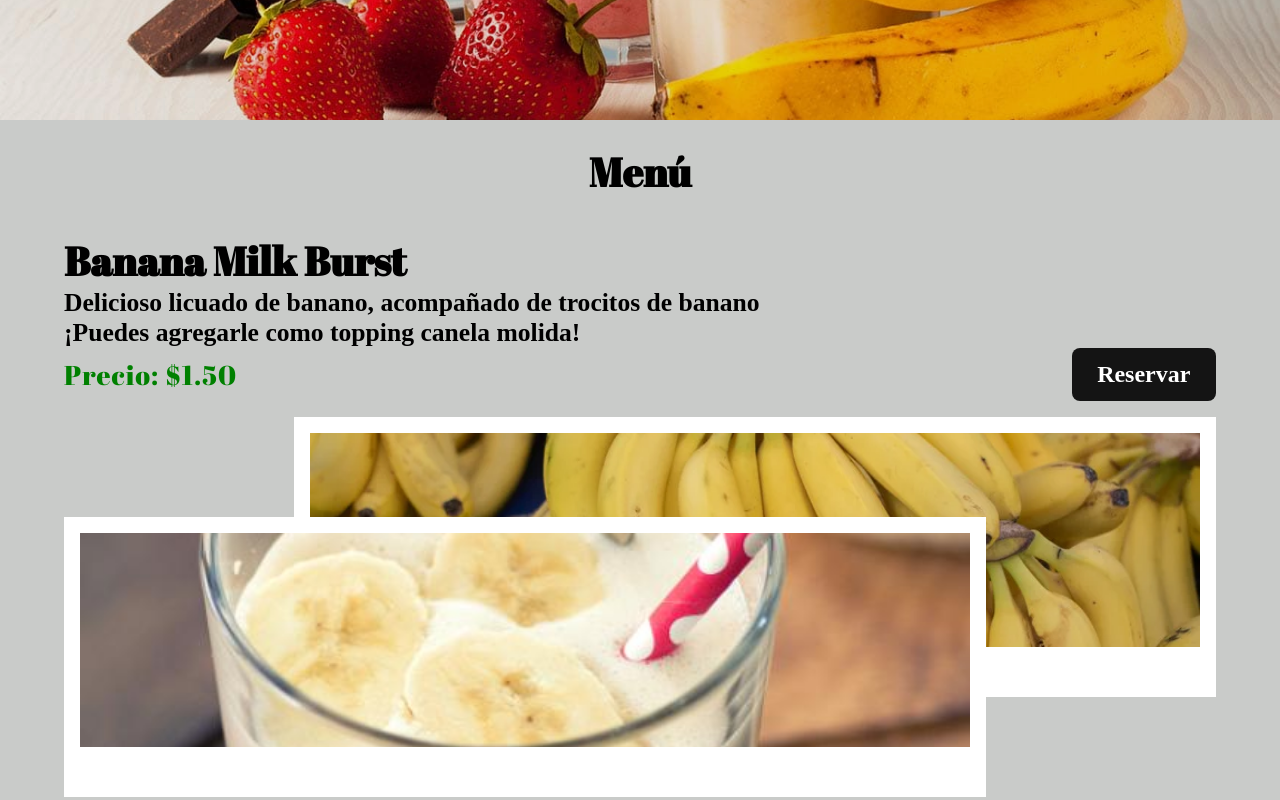
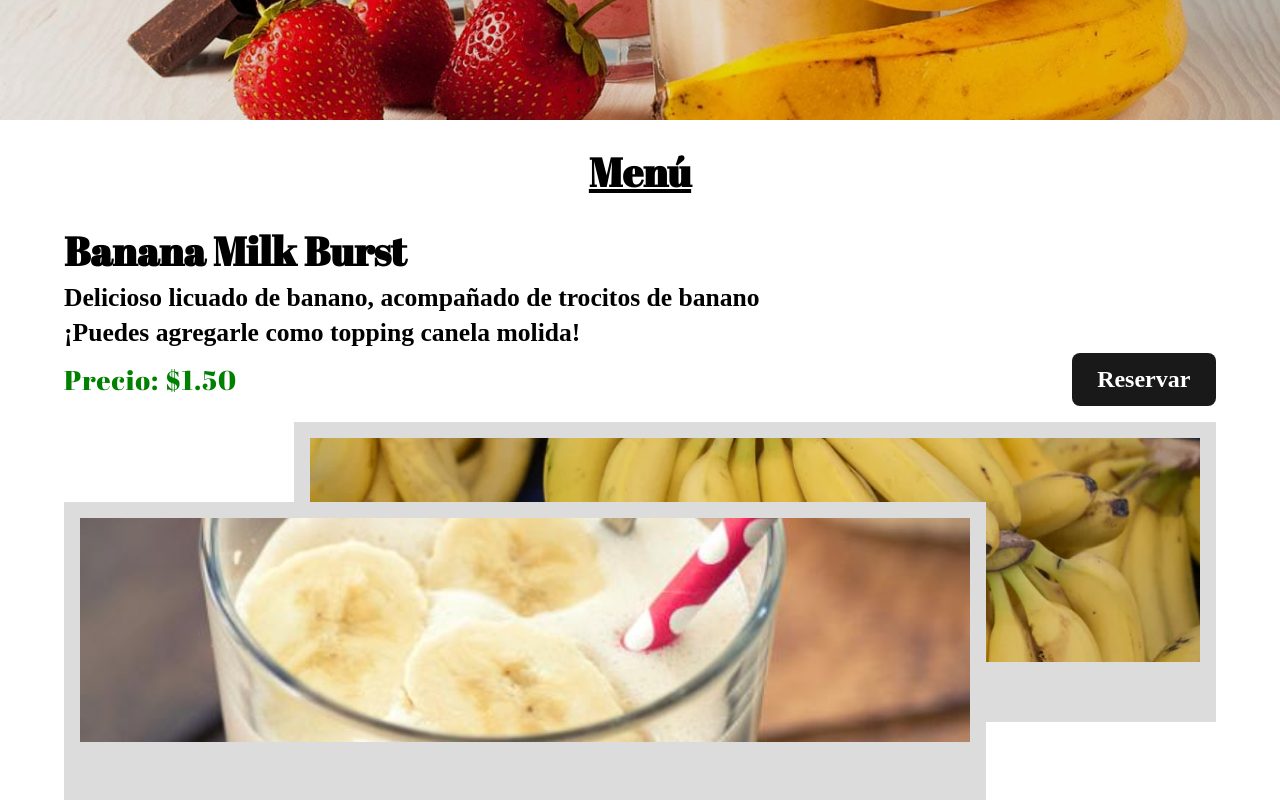
Before and after one commit to ale02code/fruit-burst, a React (Vite) app: page / in a window 1280 px wide. Shown: the part 680-1480 px from the top of the page. Built offline with nearby package versions, Linux system fonts and the light colour scheme; a web font is replaced by a local one.

Commit message:
update design

```diff
--- a/src/App.css
+++ b/src/App.css
@@ -181,11 +181,6 @@
   font-size: 1.5rem;
 }
 
-/* .home__texts__button {
-  animation: pulse 2s infinite;
-  -webkit-animation: pulse 2s infinite;
-} */
-
 /* Menu */
 .menu {
   min-height: 100vh;
@@ -195,13 +190,14 @@
   justify-content: center;
   align-items: center;
   overflow: hidden;
-  background-color: #c9cbc9;
+  background-color: #fff;
 }
 
 .menu__title {
   font-size: var(--size-title);
   font-family: var(--font-primary);
   margin: 25px 0;
+  text-decoration: underline;
 }
 
 .menu__product {
@@ -226,10 +222,10 @@
 
 .menu__product__imgs__fruit,
 .menu__product__imgs__product {
-  height: 280px;
+  height: 300px;
   width: 80%;
-  background: #ffffff;
-  padding: 16px 16px 50px 16px;
+  background: #dcdcdc;
+  padding: 16px 16px 60px 16px;
   position: absolute;
 }
 
@@ -252,8 +248,13 @@
 .menu__product__view {
   height: max-content;
   width: 100%;
-  margin-top: 10px;
   font-size: var(--size-text);
+}
+
+.menu__product__view__title,
+.menu__product__view__desc,
+.menu__product__view__topping {
+  margin-bottom: 5px;
 }
 
 .menu__product__view__title {
--- a/src/components/Home.jsx
+++ b/src/components/Home.jsx
@@ -17,7 +17,7 @@ function Home() {
           servicio y atención al cliente.
         </h2>
         <div className="home__texts__button">
-          <a href="">
+          <a href="#menu">
             <Button text={"Reserva tu Fruit Burst!"} />
           </a>
         </div>
--- a/src/components/Menu.jsx
+++ b/src/components/Menu.jsx
@@ -6,7 +6,7 @@ import ProductView from "./ProductView";
 
 function Menu() {
   return (
-    <main className="menu">
+    <main className="menu" id="menu">
       <h3 className="menu__title">Menú</h3>
       <ProductView
         title={"Banana Milk"}
```
